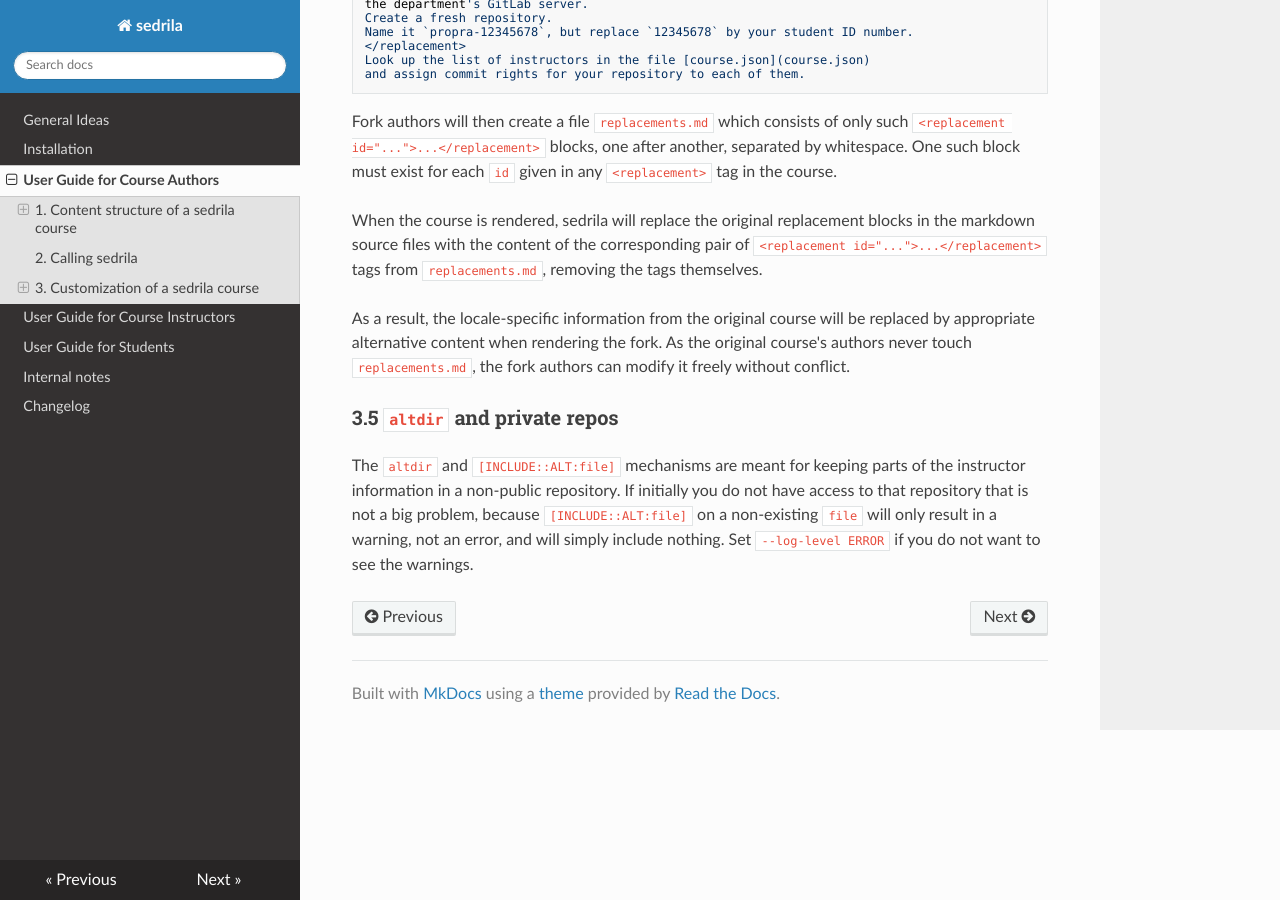
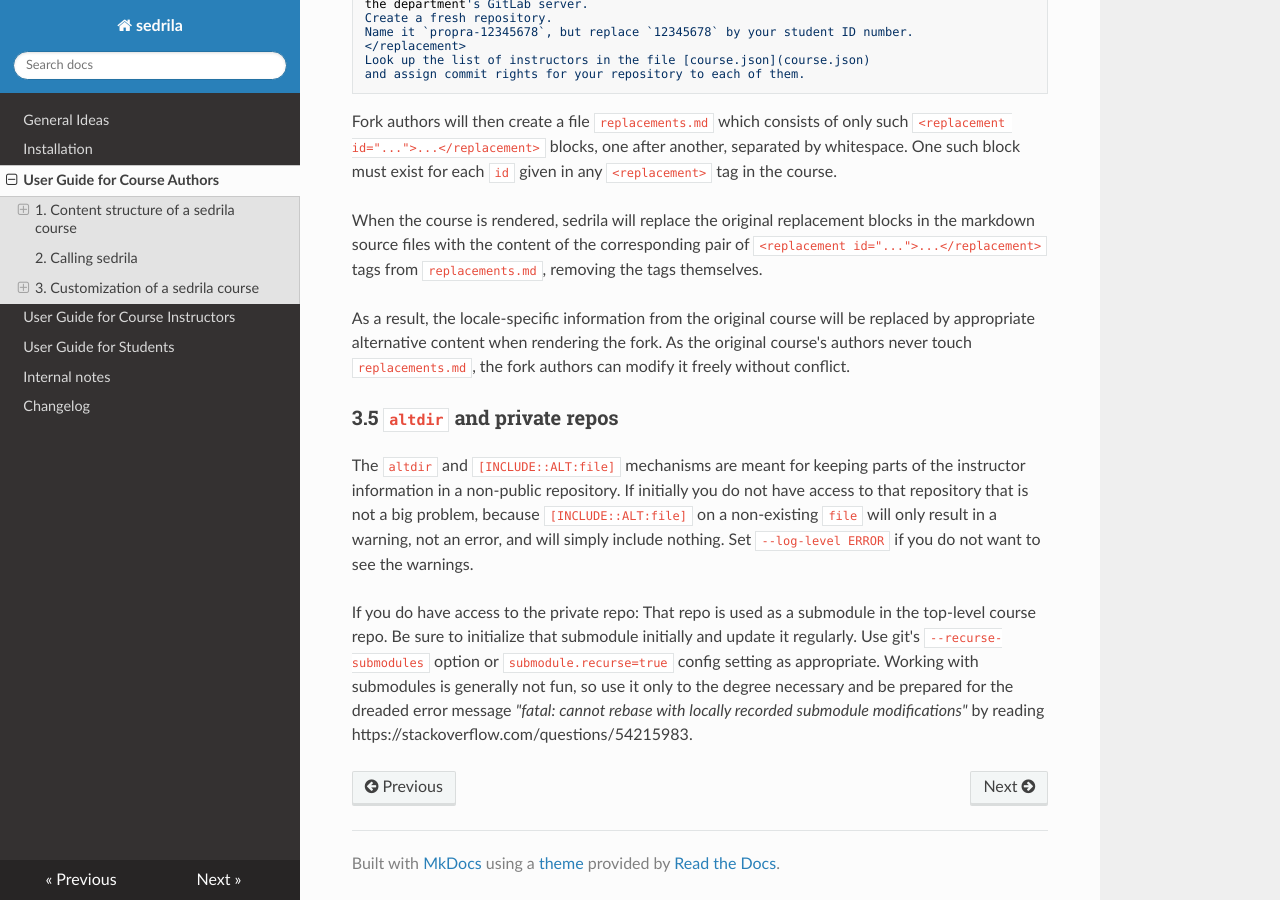
Before and after one commit to fubinf/sedrila, an MkDocs documentation site: the page built from docs/authors.md, in a window 1280 px wide and 900 px high, scrolled down 15913 px. Built offline with MkDocs 1.6.1, drawn with Linux system fonts in a browser that asks for light colours; nearby versions of some CDN libraries.

Commit message:
authors.md: section 3.5 add advice regarding working with the submodule

```diff
--- a/docs/authors.md
+++ b/docs/authors.md
@@ -801,3 +801,12 @@ If initially you do not have access to that repository that is not a big problem
 because `[INCLUDE::ALT:file]` on a non-existing `file` will only result in a warning,
 not an error, and will simply include nothing.
 Set `--log-level ERROR` if you do not want to see the warnings.
+
+If you do have access to the private repo: That repo is used as a submodule in the
+top-level course repo. Be sure to initialize that submodule initially and
+update it regularly.
+Use git's `--recurse-submodules` option or `submodule.recurse=true` config setting as appropriate.
+Working with submodules is generally not fun, so use it only to the degree necessary
+and be prepared for the dreaded error message
+_"fatal: cannot rebase with locally recorded submodule modifications"_
+by reading https://stackoverflow.com/questions/54215983.
```
